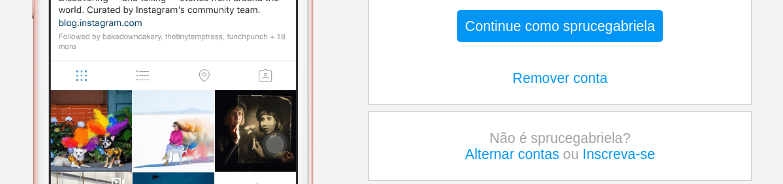
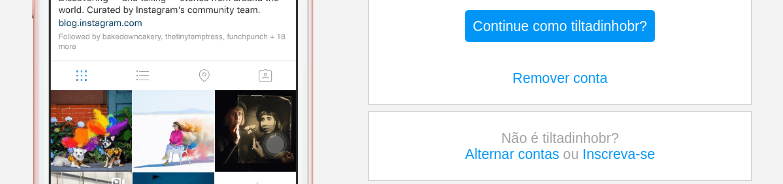
Before and after one commit to exterm18/home-page-instagram, a plain HTML site: page index.html in a window 1280 px wide. Shown: the part 326-510 px from the top of the page, without its empty margins (272-1055 px from the left). Drawn offline with Linux system fonts and the light colour scheme.

Commit message:
modificando algumas coisas

```diff
--- a/index.html
+++ b/index.html
@@ -17,11 +17,11 @@
                     <div class="profile-photo">
                         <img src="img/perfil-instagram.jpg" alt="foto de perfil">
                     </div>
-                    <a href="#" class="instagram-login">Continue como sprucegabriela</a>
+                    <a href="#" class="instagram-login">Continue como tiltadinhobr?</a>
                     <a href="#" class="instagram-logout">Remover conta</a>
                 </div>
                 <div class="group">
-                    <p class="not-account">Não é sprucegabriela?</p>
+                    <p class="not-account">Não é tiltadinhobr?</p>
                     <p class="not-account">
                         <samp class="link-blue">Alternar contas</samp>
                         ou
```
Also changed, not shown: 1 other file.
